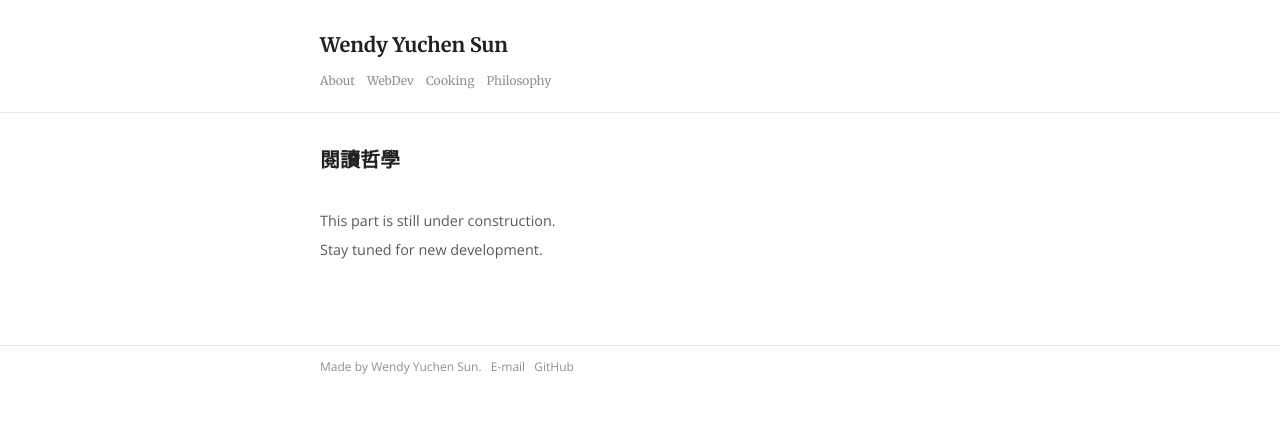
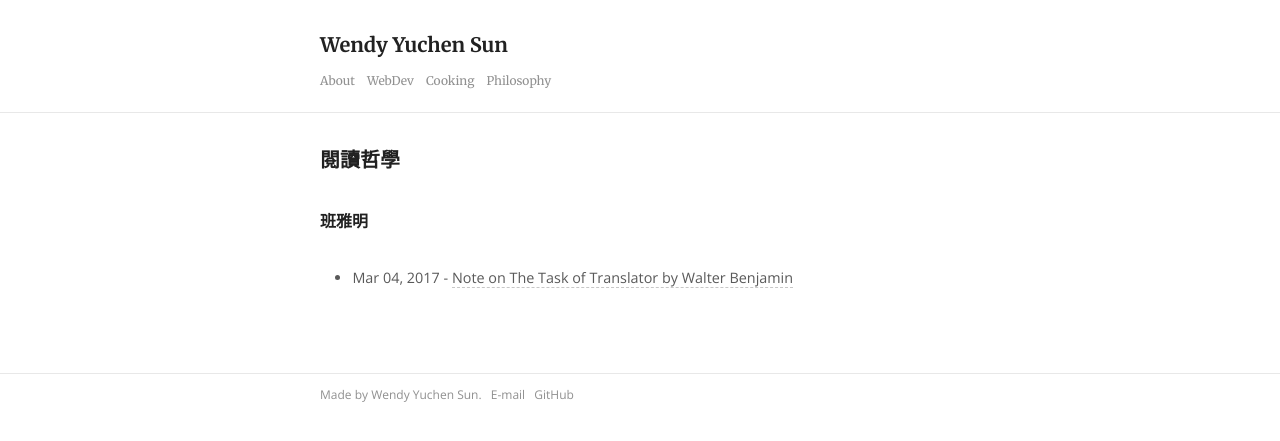
Before and after one commit to wendyyuchensun/wendyyuchensun.github.io, a Jekyll site: the page built from philosophy/index.html, in a window 1280 px wide. Shown: the top 441 px of the page. Built offline with Jekyll 4.4.1, drawn with Linux system fonts in a browser that asks for light colours.

Commit message:
Update post

```diff
--- a/philosophy/index.html
+++ b/philosophy/index.html
@@ -2,4 +2,12 @@
 title: 閱讀哲學
 layout: default
 ---
-{% include under_construction.html %}
+<section>
+<h3>班雅明</h3>
+<ul>
+  <li>
+    Mar 04, 2017 -
+    <a href="https://goo.gl/5PB911">Note on The Task of Translator by Walter Benjamin</a>
+  </li>
+</ul>
+</section>
```
